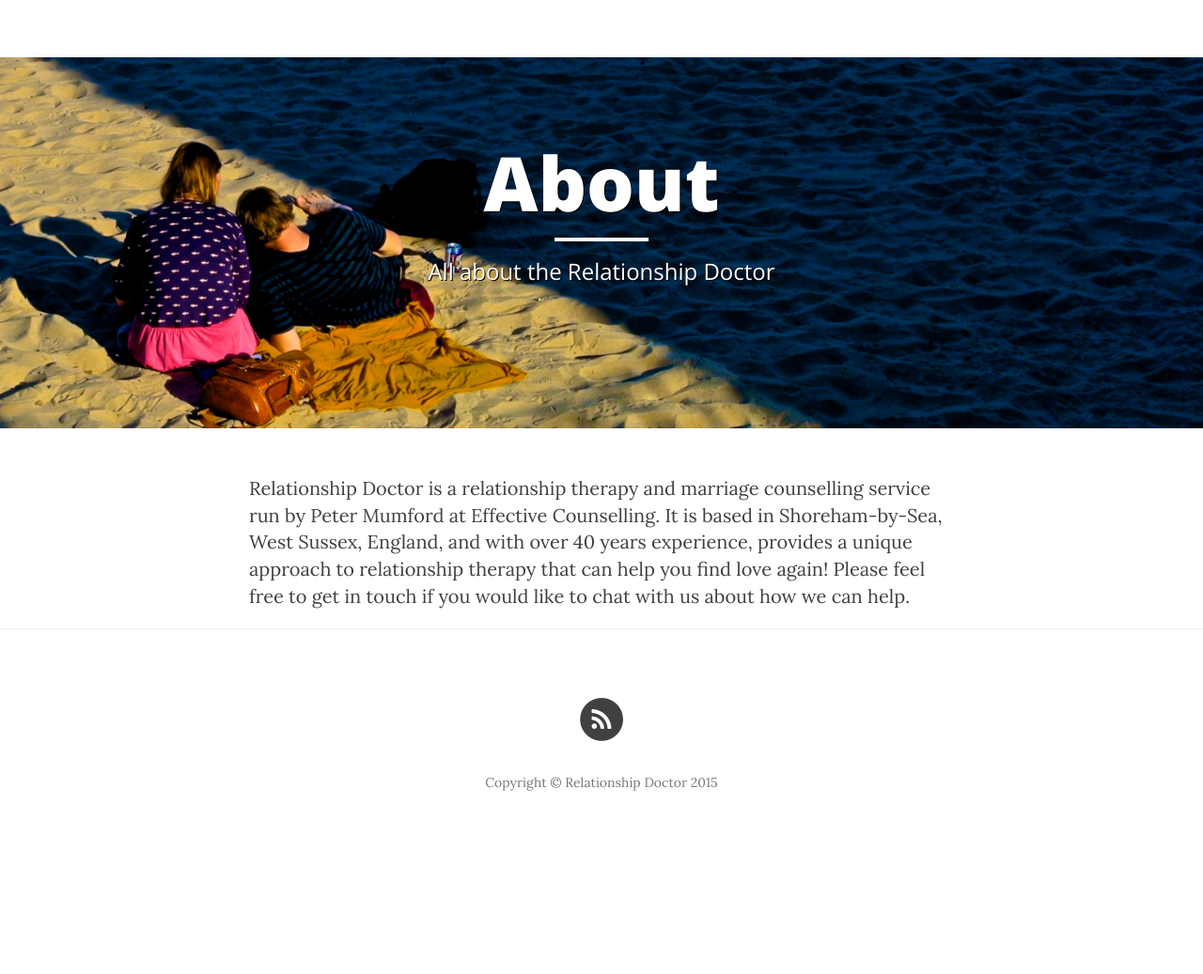
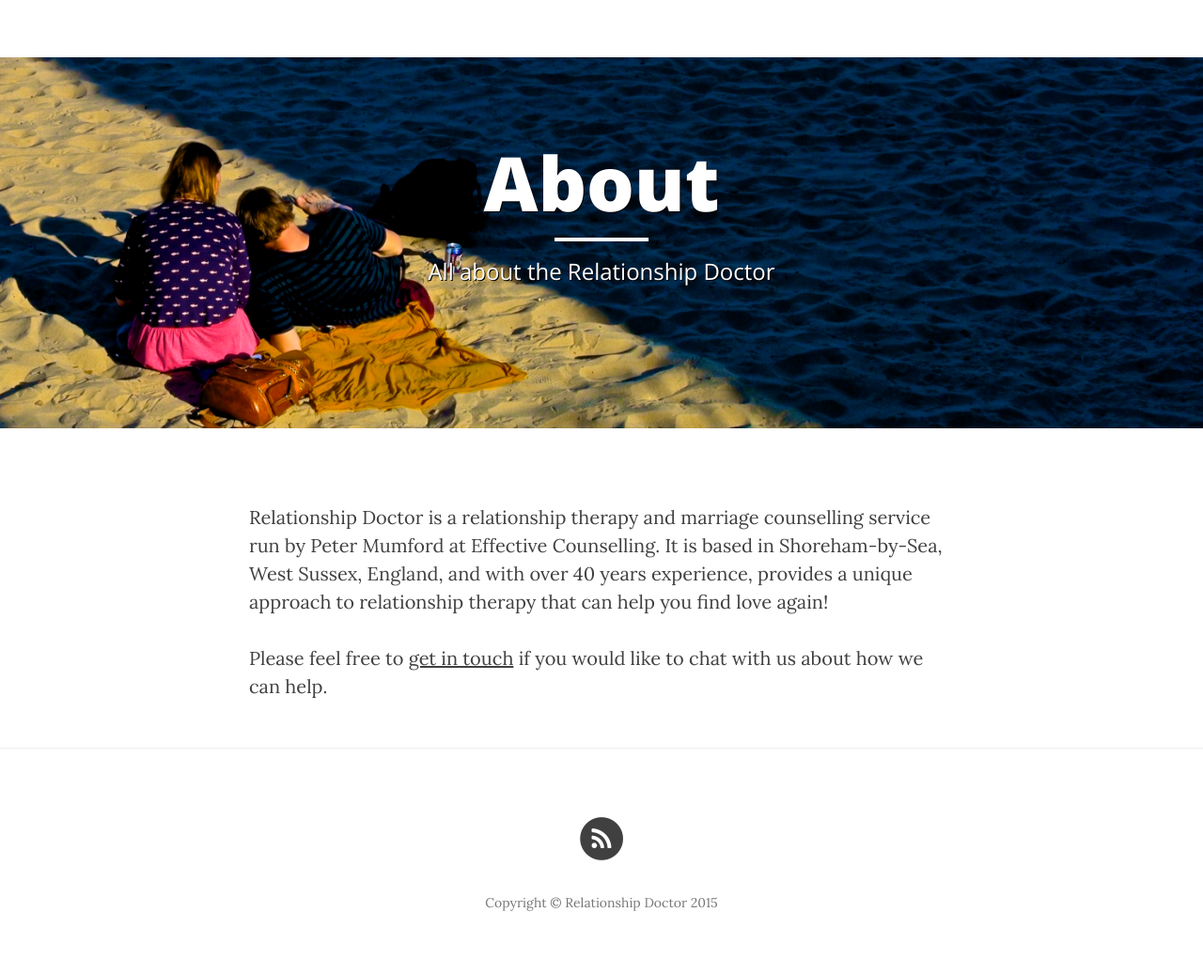
Before and after one commit to relationshipdoctor/relationshipdoctor.github.io, a Jekyll site: the page built from about.html, in a window 1280 px wide. Shown: the whole page at 94% size. Built offline with Jekyll 4.4.1, drawn with Linux system fonts in a browser that asks for light colours; nearby versions of some CDN libraries; before the commit the page ends 909 px from its top, so only the background shows below that.

Commit message:
[ADD] formatting

```diff
--- a/about.html
+++ b/about.html
@@ -5,6 +5,6 @@ description: "All about the Relationship Doctor"
 header-img: "img/couple-beach.jpg"
 ---
 
-Relationship Doctor is a relationship therapy and marriage counselling service run by Peter Mumford at Effective Counselling. It is based in Shoreham-by-Sea, West Sussex, England, and with over 40 years experience, provides a unique approach to relationship therapy that can help you find love again!
+<p>Relationship Doctor is a relationship therapy and marriage counselling service run by Peter Mumford at Effective Counselling. It is based in Shoreham-by-Sea, West Sussex, England, and with over 40 years experience, provides a unique approach to relationship therapy that can help you find love again!</p>
 
-Please feel free to <a href="/contact">get in touch</a> if you would like to chat with us about how we can help.
+<p>Please feel free to <a href="/contact">get in touch</a> if you would like to chat with us about how we can help.</p>
```
